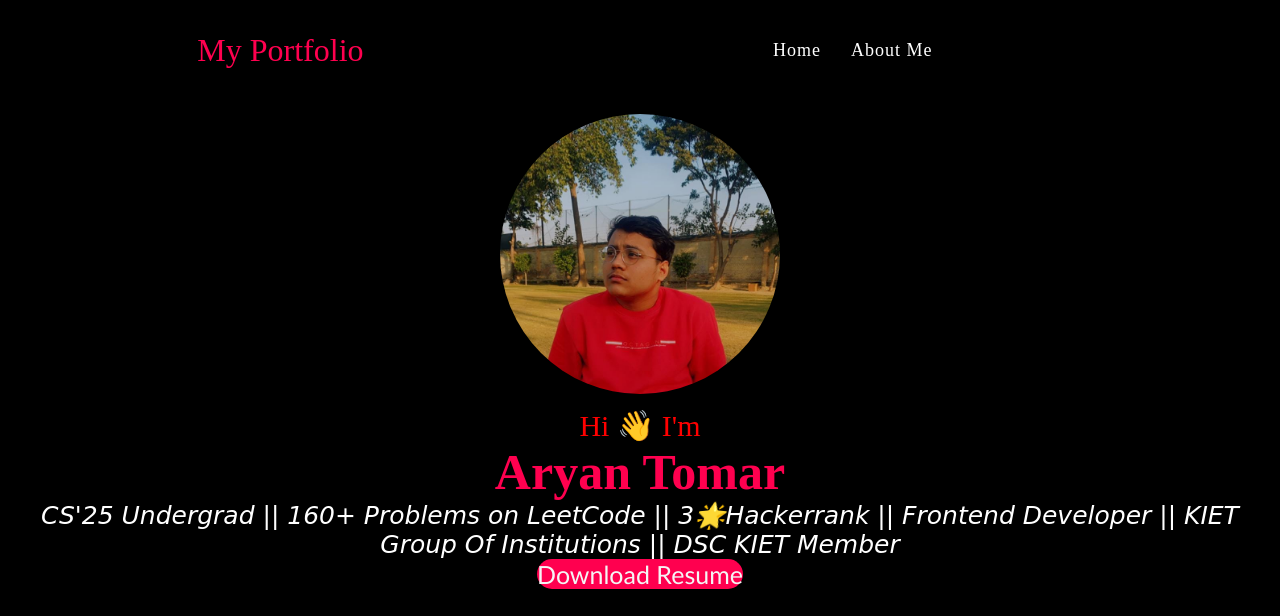
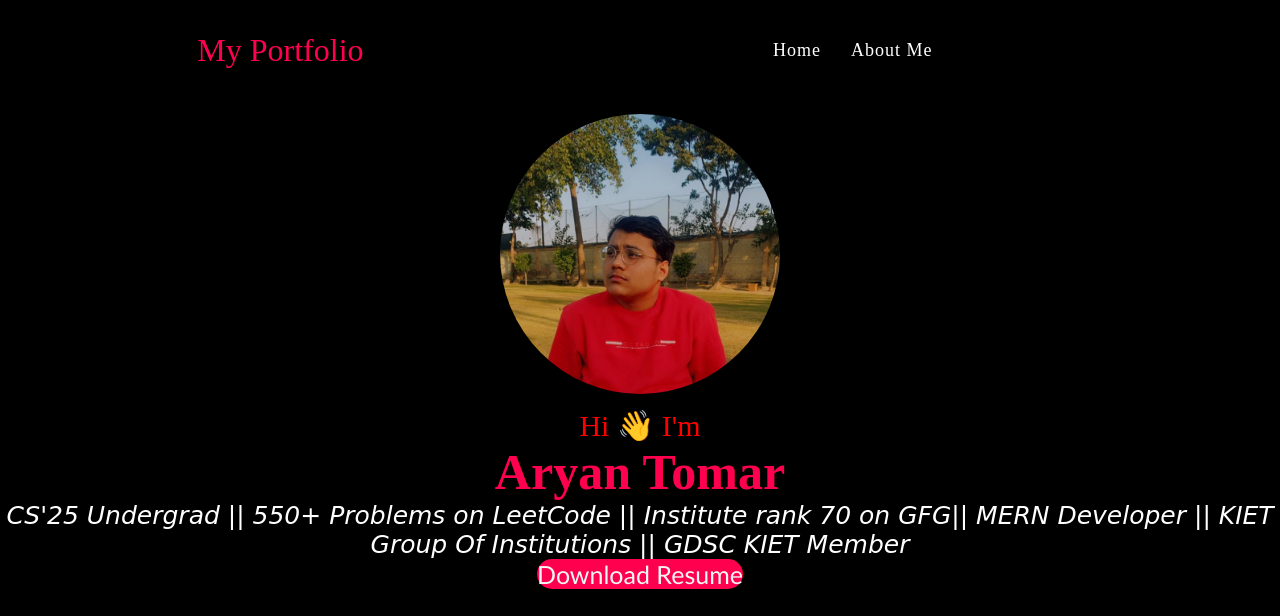
Before and after one commit to AryanTomar2025/portfolio, a plain HTML site: page index.html in a window 1280 px wide. Shown: the top 616 px of the page. Drawn offline with nearby package versions, Linux system fonts and the light colour scheme; a script that the page names is missing.

Commit message:
Update index.html

```diff
--- a/index.html
+++ b/index.html
@@ -42,8 +42,8 @@
           <h1 class="me2"> Aryan Tomar</h1>
           <figcaption>
             <p class="me">
-              CS'25 Undergrad || 160+ Problems on LeetCode || 3🌟Hackerrank ||
-              Frontend Developer || KIET Group Of Institutions || DSC KIET
+              CS'25 Undergrad || 550+ Problems on LeetCode || Institute rank 70 on GFG||
+              MERN Developer || KIET Group Of Institutions || GDSC KIET
               Member
             </p>
           </figcaption>
```
